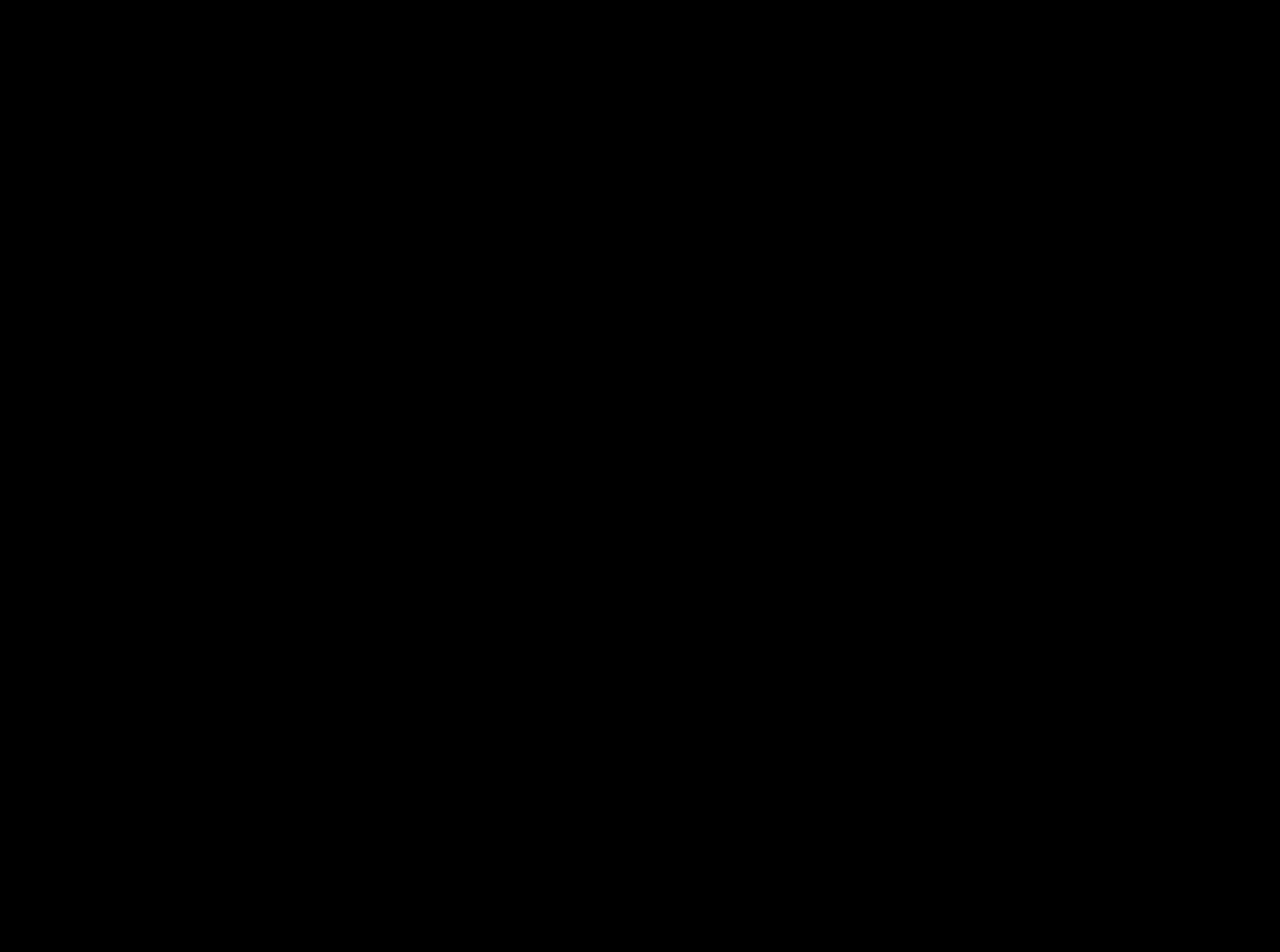
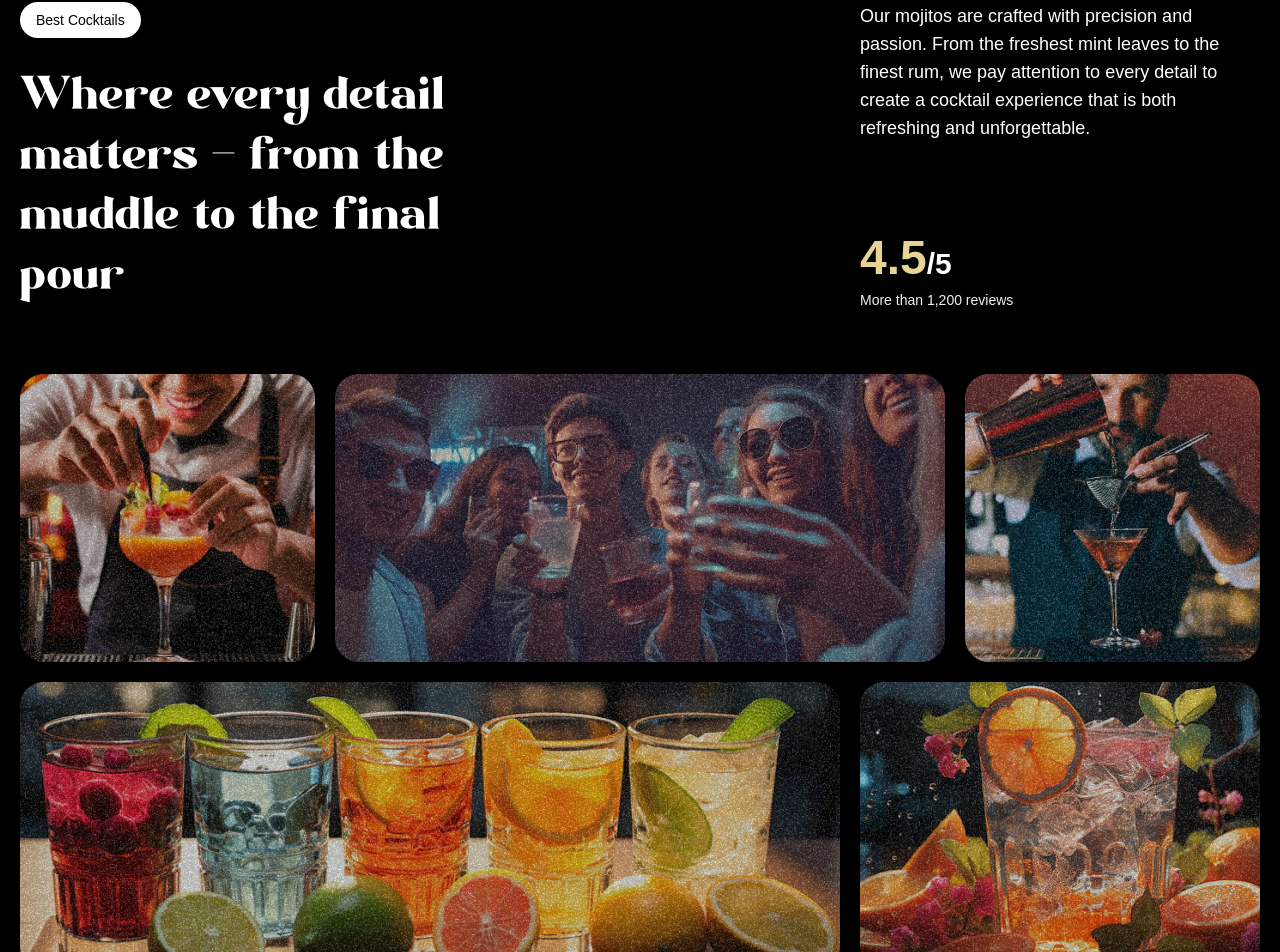
Before and after one commit to princewillndubuisi/prince_cocktail, a React (Vite) app: page / in a window 1280 px wide. Shown: the part 1710-2662 px from the top of the page. Before the commit the page ends 1600 px from the top, so only its background shows below. Built offline with nearby package versions, Linux system fonts and the light colour scheme; a web font is replaced by a local one.

Commit message:
about section

```diff
--- a/src/App.jsx
+++ b/src/App.jsx
@@ -4,6 +4,7 @@
 import Navbar from "./components/Navbar";
 import Hero from "./components/Hero";
 import Cocktails from "./components/Cocktails";
+import About from "./components/About";
 
 gsap.registerPlugin(ScrollTrigger, TextPlugin);
 
@@ -13,6 +14,7 @@
       <Navbar />
       <Hero />
       <Cocktails />
+      <About />
     </main>
   );
 };
--- /dev/null
+++ b/src/components/About.jsx
@@ -0,0 +1,102 @@
+import React, { use } from "react";
+import { ScrollTrigger, SplitText } from "gsap/all";
+import gsap from "gsap";
+import { useGSAP } from "@gsap/react";
+
+gsap.registerPlugin(ScrollTrigger, SplitText);
+
+const About = () => {
+  useGSAP(() => {
+    const titleSplit = SplitText.create("#about h2", { type: "words" });
+
+    const scrollTimeline = gsap.timeline({
+      scrollTrigger: {
+        trigger: "#about",
+        start: "top center",
+      },
+    });
+
+    scrollTimeline
+      .from(titleSplit.words, {
+        opacity: 0,
+        duration: 1,
+        yPercent: 100,
+        ease: "expo.out",
+        stagger: 0.06,
+      })
+
+      .from(
+        ".top-grid div, .bottom-grid div",
+        {
+          opacity: 0,
+          duration: 1,
+          ease: "power1.inOut",
+          stagger: 0.04,
+        },
+        "-=0.5",
+      );
+  });
+
+  return (
+    <section id="about">
+      <div className="mb-16 md:px-0 px-5">
+        <div className="content">
+          <div className="md:col-span-8">
+            <p className="badge">Best Cocktails</p>
+            <h2>
+              Where every detail matters <span className="text-white">- </span>
+              from the muddle to the final pour
+            </h2>
+          </div>
+
+          <div className="sub-content">
+            <p>
+              Our mojitos are crafted with precision and passion. From the
+              freshest mint leaves to the finest rum, we pay attention to every
+              detail to create a cocktail experience that is both refreshing and
+              unforgettable.
+            </p>
+
+            <div>
+              <p className="md:text-3xl text-xl font-bold">
+                <span>4.5</span>/5
+              </p>
+              <p className="text-sm text-white-100">More than 1,200 reviews</p>
+            </div>
+          </div>
+        </div>
+      </div>
+
+      <div className="top-grid">
+        <div className="md:col-span-3">
+          <div className="noisy" />
+          <img src="/images/abt1.png" alt="grid-img1" />
+        </div>
+
+        <div className="md:col-span-6">
+          <div className="noisy" />
+          <img src="/images/abt2.png" alt="grid-img2" />
+        </div>
+
+        <div className="md:col-span-3">
+          <div className="noisy" />
+          <img src="/images/abt5.png" alt="grid-img5" />
+        </div>
+      </div>
+
+      <div className="bottom-grid">
+        <div className="md:col-span-8">
+          <div className="noisy" />
+          <img src="/images/abt3.png" alt="grid-img3" />
+        </div>
+
+        <div className="md:col-span-4">
+          <div className="noisy" />
+          <img src="/images/abt4.png" alt="grid-img4" />
+        </div>
+      </div>
+    </section>
+  );
+};
+
+export default About;
--- a/src/components/Cocktails.jsx
+++ b/src/components/Cocktails.jsx
@@ -22,6 +22,51 @@
         x: 100,
         y: 100,
       });
+
+    const cocktails_list = gsap.timeline({
+      scrollTrigger: {
+        trigger: ".list",
+        start: "top 80%",
+        end: "bottom 20%",
+        scrub: true,
+      },
+    });
+    cocktails_list.fromTo(
+      ".list h2",
+      {
+        opacity: 0,
+        y: 50,
+      },
+      {
+        opacity: 1,
+        y: 0,
+        duration: 1,
+      },
+    );
+
+    cocktails_list
+      .fromTo(
+        ".popular ul li",
+        { opacity: 0, y: 50 },
+        {
+          opacity: 1,
+          y: 0,
+          stagger: 0.15,
+          ease: "power2.out",
+        },
+        0,
+      )
+      .fromTo(
+        ".loved ul li",
+        { opacity: 0, y: 50 },
+        {
+          opacity: 1,
+          y: 0,
+          stagger: 0.15,
+          ease: "power2.out",
+        },
+        0,
+      );
   });
 
   return (
```
